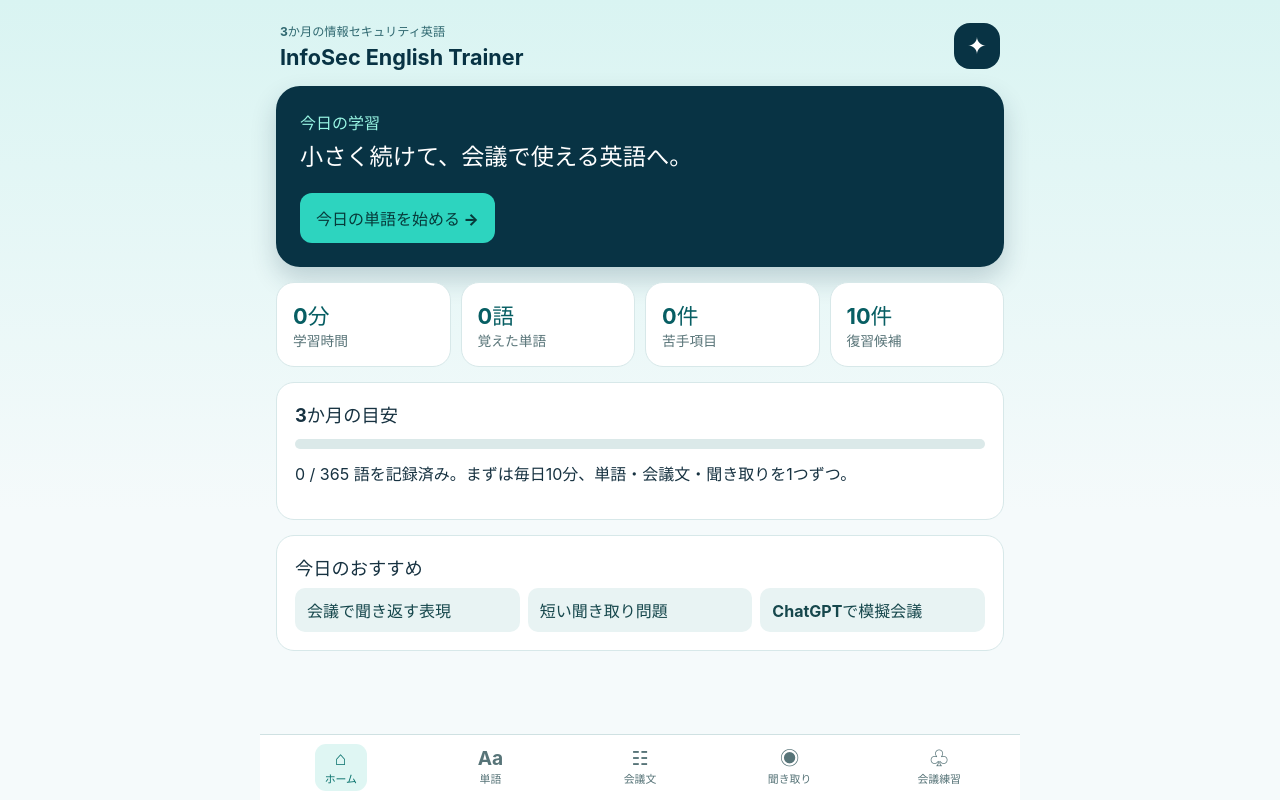
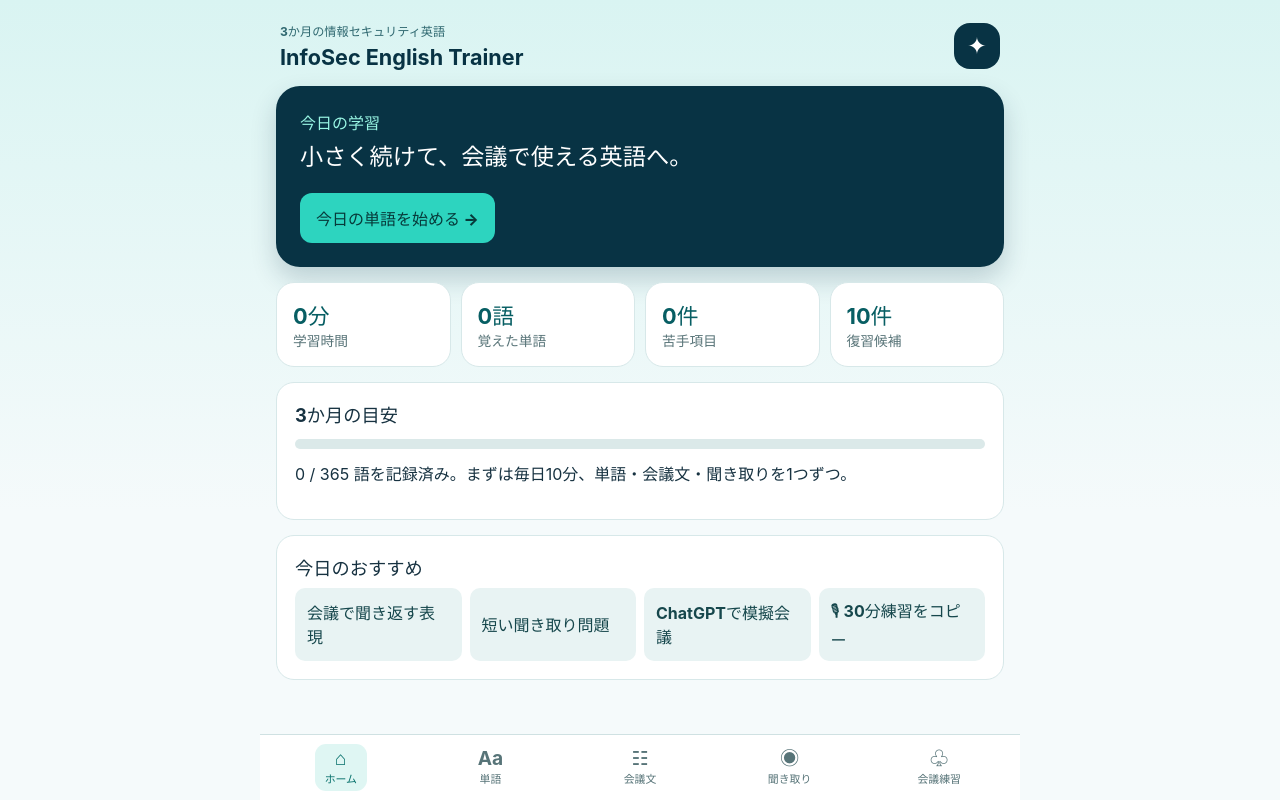
Before and after one commit to oh3-cpu/InfoSec-English, a React (Vite) app: page / in a window 1280 px wide. Built offline with nearby package versions, Linux system fonts and the light colour scheme.

Commit message:
Use bundled daily practice prompt

```diff
--- a/src/App.tsx
+++ b/src/App.tsx
@@ -3,6 +3,7 @@
 import phrases from "../content/infosec_english_content_pack/meeting_phrases.json";
 import listening from "../content/infosec_english_content_pack/listening_items.json";
 import scenarios from "../content/infosec_english_content_pack/roleplay_scenarios.json";
+import promptTemplates from "../content/infosec_english_content_pack/chatgpt_prompt_templates.json";
 
 type Level = "beginner" | "lower_intermediate" | "intermediate";
 type Vocabulary = { id: string; category_ja: string; level: Level; term_en: string; meaning_ja: string; example_en: string };
@@ -24,7 +25,7 @@
   useEffect(() => { const timer = window.setInterval(() => setProgress(p => ({ ...p, minutes: p.minutes + 1, lastDate: new Date().toISOString().slice(0, 10) })), 60000); return () => clearInterval(timer); }, []);
   const toggle = (id: string, field: "known" | "difficult") => setProgress(p => ({ ...p, [field]: p[field].includes(id) ? p[field].filter(x => x !== id) : [...p[field], id] }));
   const copy = async (text: string) => { try { await navigator.clipboard.writeText(text); setNotice("ChatGPT用プロンプトをコピーしました"); } catch { setNotice("コピーできませんでした。文章を長押ししてコピーしてください。"); } setTimeout(() => setNotice(""), 2800); };
-  const content = tab === "home" ? <Dashboard progress={progress} onNavigate={setTab} />
+  const content = tab === "home" ? <Dashboard progress={progress} onNavigate={setTab} copy={copy} />
     : tab === "vocabulary" ? <VocabularyView progress={progress} toggle={toggle} copy={copy} />
     : tab === "phrases" ? <PhrasesView copy={copy} />
     : tab === "listening" ? <ListeningView progress={progress} setProgress={setProgress} toggle={toggle} copy={copy} />
@@ -32,9 +33,10 @@
   return <main className="app"><header><div><p className="eyebrow">3か月の情報セキュリティ英語</p><h1>InfoSec English Trainer</h1></div><span className="shield">✦</span></header>{notice && <div className="toast" role="status">{notice}</div>}<section className="content">{content}</section><nav aria-label="メインメニュー">{[["home","ホーム","⌂"],["vocabulary","単語","Aa"],["phrases","会議文","☷"],["listening","聞き取り","◉"],["roleplay","会議練習","♧"]].map(([id,label,icon]) => <button key={id} className={tab === id ? "active" : ""} onClick={() => setTab(id)}><b>{icon}</b><span>{label}</span></button>)}</nav></main>;
 }
 
-function Dashboard({ progress, onNavigate }: { progress: Progress; onNavigate: (tab: string) => void }) {
+function Dashboard({ progress, onNavigate, copy }: { progress: Progress; onNavigate: (tab: string) => void; copy: (s: string) => void }) {
   const review = progress.difficult.length || Math.max(0, 10 - progress.known.length);
-  return <><section className="hero"><p>今日の学習</p><h2>小さく続けて、会議で使える英語へ。</h2><button onClick={() => onNavigate("vocabulary")}>今日の単語を始める →</button></section><div className="stats"><Stat label="学習時間" value={`${progress.minutes}分`} /><Stat label="覚えた単語" value={`${progress.known.length}語`} /><Stat label="苦手項目" value={`${progress.difficult.length}件`} /><Stat label="復習候補" value={`${review}件`} /></div><section className="card"><h2>3か月の目安</h2><div className="progress"><i style={{ width: `${Math.min(100, Math.round(progress.known.length / (vocabulary as Vocabulary[]).length * 100))}%` }} /></div><p>{progress.known.length} / {(vocabulary as Vocabulary[]).length} 語を記録済み。まずは毎日10分、単語・会議文・聞き取りを1つずつ。</p></section><section className="card"><h2>今日のおすすめ</h2><div className="quick"><button onClick={() => onNavigate("phrases")}>会議で聞き返す表現</button><button onClick={() => onNavigate("listening")}>短い聞き取り問題</button><button onClick={() => onNavigate("roleplay")}>ChatGPTで模擬会議</button></div></section></>;
+  const dailyPrompt = (promptTemplates as { id: string; prompt_en: string }[]).find(x => x.id === "prompt_daily_drill")?.prompt_en || "";
+  return <><section className="hero"><p>今日の学習</p><h2>小さく続けて、会議で使える英語へ。</h2><button onClick={() => onNavigate("vocabulary")}>今日の単語を始める →</button></section><div className="stats"><Stat label="学習時間" value={`${progress.minutes}分`} /><Stat label="覚えた単語" value={`${progress.known.length}語`} /><Stat label="苦手項目" value={`${progress.difficult.length}件`} /><Stat label="復習候補" value={`${review}件`} /></div><section className="card"><h2>3か月の目安</h2><div className="progress"><i style={{ width: `${Math.min(100, Math.round(progress.known.length / (vocabulary as Vocabulary[]).length * 100))}%` }} /></div><p>{progress.known.length} / {(vocabulary as Vocabulary[]).length} 語を記録済み。まずは毎日10分、単語・会議文・聞き取りを1つずつ。</p></section><section className="card"><h2>今日のおすすめ</h2><div className="quick"><button onClick={() => onNavigate("phrases")}>会議で聞き返す表現</button><button onClick={() => onNavigate("listening")}>短い聞き取り問題</button><button onClick={() => onNavigate("roleplay")}>ChatGPTで模擬会議</button><button onClick={() => copy(dailyPrompt)}>🎙 30分練習をコピー</button></div></section></>;
 }
 function Stat({ label, value }: { label: string; value: string }) { return <div className="stat"><strong>{value}</strong><span>{label}</span></div>; }
 
```
